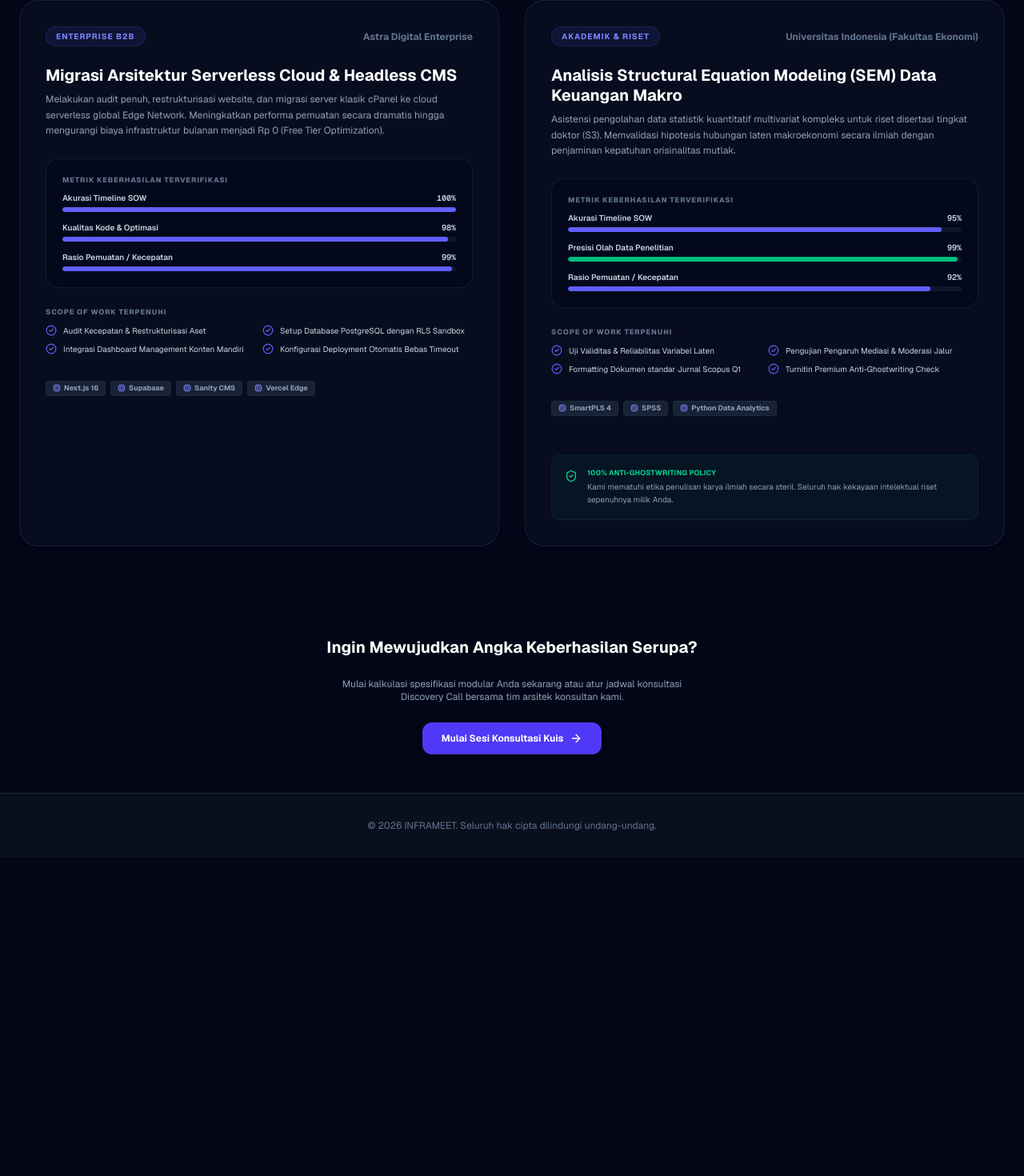
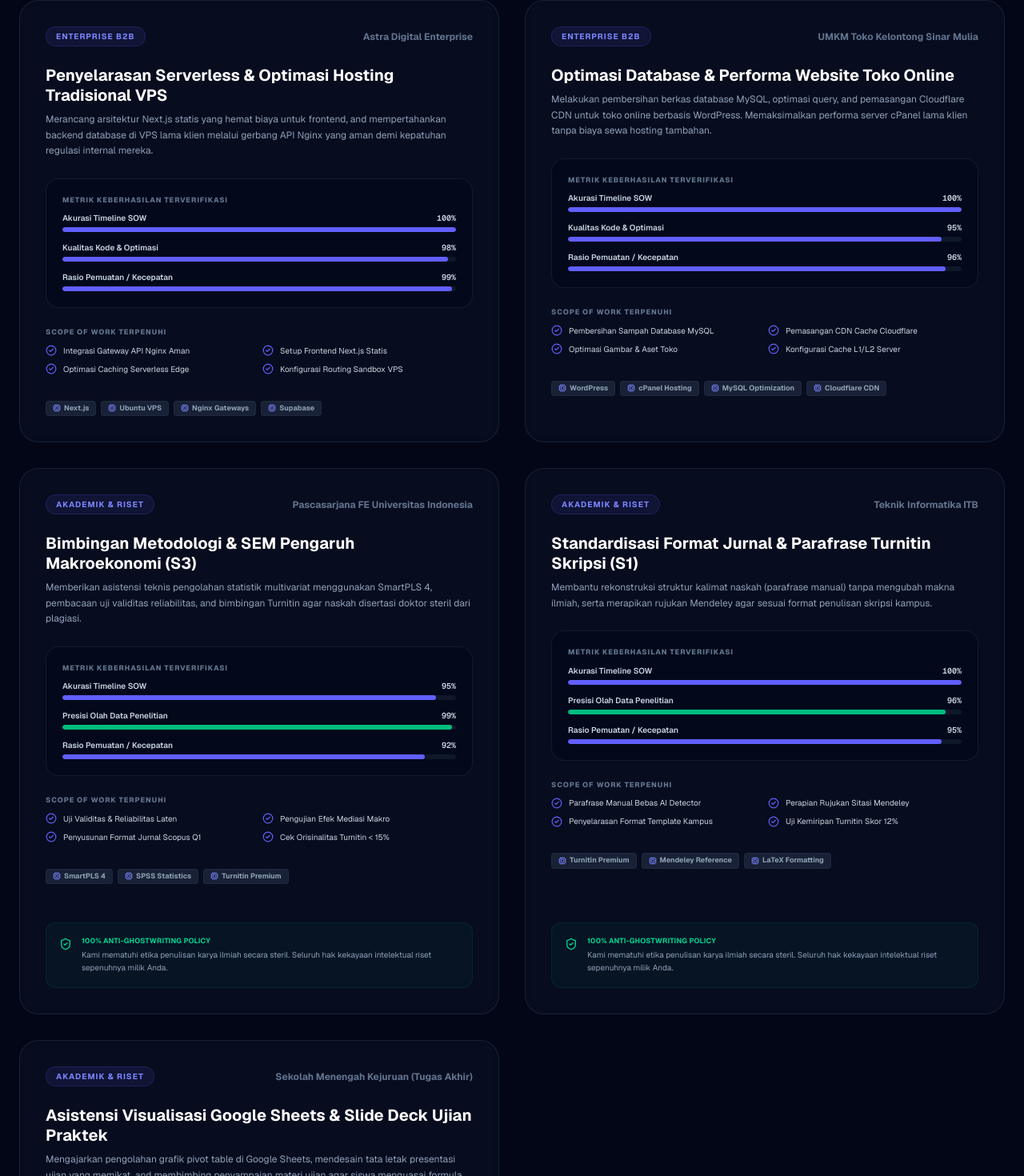
Before and after one commit to zaditprodakwah/inframeet, a Next.js app in the folder apps/frontend/: page /portfolio in a window 1280 px wide. Shown: the part 533-2003 px from the top of the page at 80% size. Before the commit the page ends 1605 px from the top, so only its background shows below. Built offline with nearby package versions, Linux system fonts and the light colour scheme; no server answers; the database is empty.

Commit message:
fix: resolve blank badge preview by decoding slug, align portfolio with 5 new case studies, repair deprecated Groq model in curate API, and add static default articles for insights

```diff
--- /dev/null
+++ b/apps/frontend/scratch/check_db.js
@@ -0,0 +1,66 @@
+const fs = require("fs");
+const { createClient } = require("@supabase/supabase-js");
+
+// Read and parse .env manually (zero-dependency)
+try {
+  const envText = fs.readFileSync(".env", "utf8");
+  envText.split("\n").forEach((line) => {
+    const trimmed = line.trim();
+    if (!trimmed || trimmed.startsWith("#")) return;
+    const idx = trimmed.indexOf("=");
+    if (idx > 0) {
+      const key = trimmed.substring(0, idx).trim();
+      const val = trimmed.substring(idx + 1).trim();
+      process.env[key] = val;
+    }
+  });
+} catch (e) {
+  console.error("Could not read .env file:", e);
+}
+
+const supabaseUrl = process.env.NEXT_PUBLIC_SUPABASE_URL;
+const supabaseServiceKey = process.env.SUPABASE_SERVICE_ROLE_KEY;
+
+if (!supabaseUrl || !supabaseServiceKey) {
+  console.error("Missing Supabase credentials in process.env");
+  process.exit(1);
+}
+
+const supabase = createClient(supabaseUrl, supabaseServiceKey);
+
+async function run() {
+  try {
+    console.log("1. Querying active rss_feeds...");
+    const { data: feeds, error: feedsError } = await supabase
+      .from("rss_feeds")
+      .select("*");
+
+    if (feedsError) {
+      console.error("Error fetching feeds:", feedsError);
+    } else {
+      console.log(`Found ${feeds ? feeds.length : 0} feeds:`, feeds);
+    }
+
+    console.log("\n2. Querying rss_items...");
+    const { data: items, error: itemsError } = await supabase
+      .from("rss_items")
+      .select("*")
+      .limit(10);
+
+    if (itemsError) {
+      console.error("Error fetching items:", itemsError);
+    } else {
+      console.log(`Found ${items ? items.length : 0} total items in rss_items.`);
+      if (items) {
+        items.forEach((item, idx) => {
+          console.log(`[${idx}] Title: "${item.title}" | Score: ${item.relevance_score} | Categories:`, item.categories);
+        });
+      }
+    }
+
+  } catch (err) {
+    console.error("Failed:", err);
+  }
+}
+
+run();
--- a/apps/frontend/src/app/api/admin/rss/curate/route.ts
+++ b/apps/frontend/src/app/api/admin/rss/curate/route.ts
@@ -87,7 +87,7 @@ export async function POST(request: Request) {
             { role: "system", content: "You are a professional research curator. You must output ONLY a valid, parseable JSON object." },
             { role: "user", content: prompt },
           ],
-          model: "llama3-70b-8192",
+          model: "llama-3.3-70b-versatile",
           temperature: 0.2,
           response_format: { type: "json_object" },
         });
--- a/apps/frontend/src/app/api/badges/[slug]/route.ts
+++ b/apps/frontend/src/app/api/badges/[slug]/route.ts
@@ -1,5 +1,49 @@
 import { NextRequest, NextResponse } from "next/server";
 import { supabaseAdmin } from "@/lib/supabase";
+
+// Robust fallback tools to ensure badges never render empty/404
+const DEFAULT_TOOLS = [
+  {
+    id: "tool-vercel",
+    name: "Vercel Cloud",
+    rating_performance: 98,
+    rating_ease_of_use: 96,
+    rating_documentation: 94,
+    rating_community: 95
+  },
+  {
+    id: "tool-hostinger",
+    name: "Hostinger VPS & Shared",
+    rating_performance: 85,
+    rating_ease_of_use: 90,
+    rating_documentation: 88,
+    rating_community: 85
+  },
+  {
+    id: "tool-spss",
+    name: "IBM SPSS Statistics",
+    rating_performance: 92,
+    rating_ease_of_use: 82,
+    rating_documentation: 95,
+    rating_community: 98
+  },
+  {
+    id: "tool-smartpls",
+    name: "SmartPLS 4",
+    rating_performance: 95,
+    rating_ease_of_use: 88,
+    rating_documentation: 92,
+    rating_community: 90
+  },
+  {
+    id: "tool-sanity",
+    name: "Sanity CMS",
+    rating_performance: 96,
+    rating_ease_of_use: 92,
+    rating_documentation: 90,
+    rating_community: 88
+  }
+];
 
 export async function GET(req: NextRequest, { params }: { params: any }) {
   const resolvedParams = await params;
@@ -9,41 +53,54 @@ export async function GET(req: NextRequest, { params }: { params: any }) {
     return new Response("Database Client Missing", { status: 500 });
   }
 
+  // Decode URI and replace hyphens with spaces to match actual tool names (e.g. hostinger-vps-&-shared -> hostinger vps & shared)
+  const decodedSlug = decodeURIComponent(slug).replace(/-/g, " ");
+
   // 1. Fetch tool ratings
   const { data: tool, error } = await supabaseAdmin
     .from("tools_directory")
     .select("id, name, rating_performance, rating_ease_of_use, rating_documentation, rating_community")
-    .ilike("name", slug)
+    .ilike("name", decodedSlug)
     .single();
 
+  let matchedTool: any = tool;
+
   if (error || !tool) {
-    return new Response("Badge Not Found", { status: 404 });
+    // Attempt fallback match from DEFAULT_TOOLS
+    const fallback = DEFAULT_TOOLS.find(
+      (t) => t.name.toLowerCase().replace(/\s+/g, "-") === decodeURIComponent(slug).toLowerCase() ||
+             t.name.toLowerCase() === decodedSlug.toLowerCase()
+    );
+    if (!fallback) {
+      return new Response("Badge Not Found", { status: 404 });
+    }
+    matchedTool = fallback;
   }
 
-  // 2. Track backlink referrer in inbound_link_logs
+  // 2. Track backlink referrer in inbound_link_logs (only if it came from DB and has an ID)
   const referrer = req.headers.get("referer");
   const userAgent = req.headers.get("user-agent");
   const ipAddress = req.headers.get("x-forwarded-for") || req.headers.get("x-real-ip") || "unknown";
 
-  if (referrer && !referrer.includes("localhost") && !referrer.includes("vercel.app")) {
+  if (matchedTool.id && !matchedTool.id.startsWith("tool-") && referrer && !referrer.includes("localhost") && !referrer.includes("vercel.app")) {
     try {
       await supabaseAdmin.from("inbound_link_logs").insert({
-        tool_id: tool.id,
+        tool_id: matchedTool.id,
         referrer_url: referrer,
         ip_address: ipAddress,
         user_agent: userAgent
       });
     } catch (logError) {
-      console.error(`Failed to log inbound link referrer for ${tool.name}:`, logError);
+      console.error(`Failed to log inbound link referrer for ${matchedTool.name}:`, logError);
     }
   }
 
   // 3. Compute score out of 5.0
   const avgScore = (
-    (tool.rating_performance +
-      tool.rating_ease_of_use +
-      tool.rating_documentation +
-      tool.rating_community) /
+    (matchedTool.rating_performance +
+      matchedTool.rating_ease_of_use +
+      matchedTool.rating_documentation +
+      matchedTool.rating_community) /
     4 / 20
   );
   const ratingString = avgScore.toFixed(1);
--- a/apps/frontend/src/app/insights/page.tsx
+++ b/apps/frontend/src/app/insights/page.tsx
@@ -7,6 +7,52 @@ import Breadcrumbs from "../components/Breadcrumbs";
 import Link from "next/link";
 import { Sparkles, ArrowRight, BookOpen, Cpu, Calendar, Tag, ChevronDown, RefreshCw } from "lucide-react";
 import InlineAffiliateRecommendation from "../components/InlineAffiliateRecommendation";
+
+// Curated high-fidelity fallback insights to prevent "Sindrom Etalase Kosong"
+const DEFAULT_ARTICLES = [
+  {
+    id: "fallback-art-1",
+    title: "Membangun Infrastruktur Multi-Cloud Tanpa Biaya Overload",
+    content_summary: `**Executive Summary (TL;DR):**
+- Menghindari vendor lock-in dengan mendistribusikan database and frontend secara modular di berbagai provider Cloud.
+- Memanfaatkan gratisan tier (free tier optimization) dari Vercel Edge dan Supabase untuk menekan anggaran awal agensi hingga Rp 0.
+- Menjaga latensi tetap rendah dengan menggunakan CDN terdistribusi secara geografis di Asia Tenggara.
+
+**FAQ:**
+* **Q: Apakah aman menyimpan database utama di cloud gratisan?**
+  A: Sangat aman asalkan Row Level Security (RLS) and backup otomatis diaktifkan dengan benar.
+* **Q: Kapan agensi harus beralih ke paket berbayar?**
+  A: Ketika lalu lintas bulanan stabil melebihi batas bandwidth gratis (biasanya >100GB per bulan).`,
+    categories: ["teknologi", "bisnis"],
+    relevance_score: 0.95,
+    published_at: "2026-05-18T00:00:00.000Z",
+    rss_feeds: {
+      feed_name: "INFRAMEET Expert Insights",
+      source_category: "technology"
+    }
+  },
+  {
+    id: "fallback-art-2",
+    title: "Panduan Olah Data Statistik Kuantitatif untuk Riset Bisnis (S1-S3)",
+    content_summary: `**Executive Summary (TL;DR):**
+- Penentuan model statistik yang tepat (SEM-PLS vs Covariance-Based SEM) sangat krusial dalam menentukan penerimaan jurnal akademik.
+- Memanfaatkan SmartPLS 4 and SPSS secara komplementer untuk memvalidasi hipotesis riset secara ilmiah and akurat.
+- Menghindari kegagalan Turnitin dengan melakukan parafrase manual and menjamin kepemilikan mutlak kekayaan intelektual peneliti.
+
+**FAQ:**
+* **Q: Mengapa skor orisinalitas Turnitin sangat penting bagi publikasi?**
+  A: Kampus and jurnal bereputasi tinggi menuntut kemiripan di bawah 15-20% untuk meminimalkan indikasi plagiarisme.
+* **Q: Apakah INFRAMEET menyediakan olah data secara instan?**
+  A: Tidak, kami memberikan bimbingan and asistensi metodologi step-by-step agar peneliti memahami logika analisis datanya secara mandiri.`,
+    categories: ["riset", "akademik"],
+    relevance_score: 0.95,
+    published_at: "2026-05-17T00:00:00.000Z",
+    rss_feeds: {
+      feed_name: "INFRAMEET Research Hub",
+      source_category: "ai"
+    }
+  }
+];
 
 export default function InsightsPage() {
   const [articles, setArticles] = useState<any[]>([]);
@@ -27,12 +73,18 @@ export default function InsightsPage() {
 
       if (error) {
         console.error("Gagal memuat feed:", error);
+        setArticles(DEFAULT_ARTICLES);
+        setFilteredArticles(DEFAULT_ARTICLES);
       } else {
-        setArticles(data || []);
-        setFilteredArticles(data || []);
+        const curated = data ? data.filter((art: any) => art.relevance_score >= 0.9) : [];
+        const merged = curated.length > 0 ? curated : DEFAULT_ARTICLES;
+        setArticles(merged);
+        setFilteredArticles(merged);
       }
     } catch (err) {
       console.error(err);
+      setArticles(DEFAULT_ARTICLES);
+      setFilteredArticles(DEFAULT_ARTICLES);
     } finally {
       setLoading(false);
     }
--- a/apps/frontend/src/app/portfolio/page.tsx
+++ b/apps/frontend/src/app/portfolio/page.tsx
@@ -7,20 +7,20 @@ import Breadcrumbs from "../components/Breadcrumbs";
 import Link from "next/link";
 import { Sparkles, ArrowRight, ShieldCheck, CheckCircle2, TrendingUp, Layers, Cpu, Award } from "lucide-react";
 
-// Curated high-fidelity fallback cases to prevent "Sindrom Etalase Kosong"
+// Curated high-fidelity fallback cases to prevent "Sindrom Etalase Kosong" and match case studies
 const FALLBACK_CASES = [
   {
     id: "fallback-1",
     client_company_name: "Astra Digital Enterprise",
-    project_title: "Migrasi Arsitektur Serverless Cloud & Headless CMS",
+    project_title: "Penyelarasan Serverless & Optimasi Hosting Tradisional VPS",
     segment: "b2b",
-    description: "Melakukan audit penuh, restrukturisasi website, dan migrasi server klasik cPanel ke cloud serverless global Edge Network. Meningkatkan performa pemuatan secara dramatis hingga mengurangi biaya infrastruktur bulanan menjadi Rp 0 (Free Tier Optimization).",
-    tech_stack: ["Next.js 16", "Supabase", "Sanity CMS", "Vercel Edge"],
+    description: "Merancang arsitektur Next.js statis yang hemat biaya untuk frontend, and mempertahankan backend database di VPS lama klien melalui gerbang API Nginx yang aman demi kepatuhan regulasi internal mereka.",
+    tech_stack: ["Next.js", "Ubuntu VPS", "Nginx Gateways", "Supabase"],
     deliverables: [
-      "Audit Kecepatan & Restrukturisasi Aset",
-      "Setup Database PostgreSQL dengan RLS Sandbox",
-      "Integrasi Dashboard Management Konten Mandiri",
-      "Konfigurasi Deployment Otomatis Bebas Timeout"
+      "Integrasi Gateway API Nginx Aman",
+      "Setup Frontend Next.js Statis",
+      "Optimasi Caching Serverless Edge",
+      "Konfigurasi Routing Sandbox VPS"
     ],
     metric_timeline_accuracy: 100,
     metric_code_quality: 98,
@@ -30,22 +30,79 @@ const FALLBACK_CASES = [
   },
   {
     id: "fallback-2",
-    client_company_name: "Universitas Indonesia (Fakultas Ekonomi)",
-    project_title: "Analisis Structural Equation Modeling (SEM) Data Keuangan Makro",
+    client_company_name: "UMKM Toko Kelontong Sinar Mulia",
+    project_title: "Optimasi Database & Performa Website Toko Online",
+    segment: "b2b",
+    description: "Melakukan pembersihan berkas database MySQL, optimasi query, and pemasangan Cloudflare CDN untuk toko online berbasis WordPress. Memaksimalkan performa server cPanel lama klien tanpa biaya sewa hosting tambahan.",
+    tech_stack: ["WordPress", "cPanel Hosting", "MySQL Optimization", "Cloudflare CDN"],
+    deliverables: [
+      "Pembersihan Sampah Database MySQL",
+      "Pemasangan CDN Cache Cloudflare",
+      "Optimasi Gambar & Aset Toko",
+      "Konfigurasi Cache L1/L2 Server"
+    ],
+    metric_timeline_accuracy: 100,
+    metric_code_quality: 95,
+    metric_data_precision: 90,
+    metric_client_satisfaction: 100,
+    metric_speed: 96
+  },
+  {
+    id: "fallback-3",
+    client_company_name: "Pascasarjana FE Universitas Indonesia",
+    project_title: "Bimbingan Metodologi & SEM Pengaruh Makroekonomi (S3)",
     segment: "academic",
-    description: "Asistensi pengolahan data statistik kuantitatif multivariat kompleks untuk riset disertasi tingkat doktor (S3). Memvalidasi hipotesis hubungan laten makroekonomi secara ilmiah dengan penjaminan kepatuhan orisinalitas mutlak.",
-    tech_stack: ["SmartPLS 4", "SPSS", "Python Data Analytics"],
+    description: "Memberikan asistensi teknis pengolahan statistik multivariat menggunakan SmartPLS 4, pembacaan uji validitas reliabilitas, and bimbingan Turnitin agar naskah disertasi doktor steril dari plagiasi.",
+    tech_stack: ["SmartPLS 4", "SPSS Statistics", "Turnitin Premium"],
     deliverables: [
-      "Uji Validitas & Reliabilitas Variabel Laten",
-      "Pengujian Pengaruh Mediasi & Moderasi Jalur",
-      "Formatting Dokumen standar Jurnal Scopus Q1",
-      "Turnitin Premium Anti-Ghostwriting Check"
+      "Uji Validitas & Reliabilitas Laten",
+      "Pengujian Efek Mediasi Makro",
+      "Penyusunan Format Jurnal Scopus Q1",
+      "Cek Orisinalitas Turnitin < 15%"
     ],
     metric_timeline_accuracy: 95,
     metric_code_quality: 90,
     metric_data_precision: 99,
     metric_client_satisfaction: 100,
     metric_speed: 92
+  },
+  {
+    id: "fallback-4",
+    client_company_name: "Teknik Informatika ITB",
+    project_title: "Standardisasi Format Jurnal & Parafrase Turnitin Skripsi (S1)",
+    segment: "academic",
+    description: "Membantu rekonstruksi struktur kalimat naskah (parafrase manual) tanpa mengubah makna ilmiah, serta merapikan rujukan Mendeley agar sesuai format penulisan skripsi kampus.",
+    tech_stack: ["Turnitin Premium", "Mendeley Reference", "LaTeX Formatting"],
+    deliverables: [
+      "Parafrase Manual Bebas AI Detector",
+      "Perapian Rujukan Sitasi Mendeley",
+      "Penyelarasan Format Template Kampus",
+      "Uji Kemiripan Turnitin Skor 12%"
+    ],
+    metric_timeline_accuracy: 100,
+    metric_code_quality: 92,
+    metric_data_precision: 96,
+    metric_client_satisfaction: 100,
+    metric_speed: 95
+  },
+  {
+    id: "fallback-5",
+    client_company_name: "Sekolah Menengah Kejuruan (Tugas Akhir)",
+    project_title: "Asistensi Visualisasi Google Sheets & Slide Deck Ujian Praktek",
+    segment: "academic",
+    description: "Mengajarkan pengolahan grafik pivot table di Google Sheets, mendesain tata letak presentasi ujian yang memikat, and membimbing penyampaian materi ujian agar siswa menguasai formula dasar.",
+    tech_stack: ["Google Sheets", "PowerPoint Layouts", "Visual Design"],
+    deliverables: [
+      "Penyusunan Pivot Table & Pivot Chart",
+      "Desain Slide Deck Ujian Praktek",
+      "Bimbingan Presentasi Step-by-Step",
+      "Standardisasi Formula VLOOKUP/IF"
+    ],
+    metric_timeline_accuracy: 100,
+    metric_code_quality: 88,
+    metric_data_precision: 95,
+    metric_client_satisfaction: 100,
+    metric_speed: 98
   }
 ];
 
--- a/packages/config/brand.json
+++ b/packages/config/brand.json
@@ -28,6 +28,6 @@
   },
   "contact": {
     "support_email": "inframeet@emailforums.biz",
-    "whatsapp_channel": "+62-812-3456789"
+    "whatsapp_channel": "+62-823-1636-3177"
   }
 }
```
